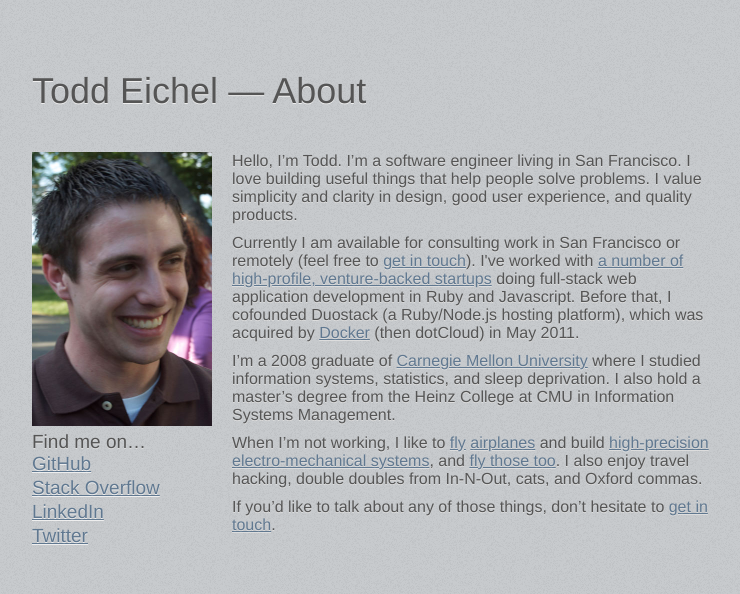
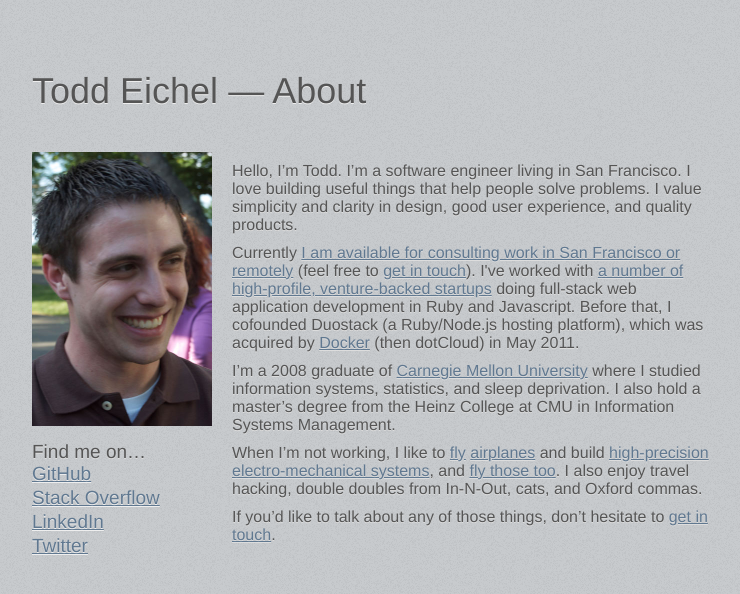
Before and after one commit to tfe/toddeichel.com, a Jekyll site: the page built from about.html, in a window 1280 px wide. Shown: the top 594 px of the page, without its empty margins (268-1008 px from the left). Built offline with Jekyll 4.4.1, drawn with Linux system fonts in a browser that asks for light colours.

```diff
--- a/about.html
+++ b/about.html
@@ -11,7 +11,7 @@ human_title: About
 </p>
 
 <p>
-  Currently I am available for consulting work in San Francisco or remotely
+  Currently <a href="/hire-me">I am available for consulting work in San Francisco or remotely</a>
   (feel free to <a href="mailto:todd@toddeichel.com">get in touch</a>). I've
   worked with <a href="/clients">a number of high-profile, venture-backed
   startups</a> doing full-stack web application development in Ruby and Javascript.
--- a/index.html
+++ b/index.html
@@ -13,6 +13,8 @@ body_class: splash
     <li>&middot;</li>
     <li><a href="clients/">clients</a></li>
     <li>&middot;</li>
+    <li><a href="hire-me/">hire me</a></li>
+    <li>&middot;</li>
     <li><a href="mailto:todd@toddeichel.com">contact</a></li>
   </ol>
 </div>
--- a/stylesheets/style.css
+++ b/stylesheets/style.css
@@ -69,13 +69,18 @@ h2 {
   font-weight: inherit;
 }
 
+h3 {
+  font-weight: normal;
+  font-size: 20px;
+}
+
 p {
   margin: 10px 0;
   text-shadow: 0 1px 0 #DDDDDD;
 }
 
-p:first-of-type {
-  margin-top: 0;
+strong, b {
+  font-weight: bold;
 }
 
 #sidebar {
```
Also changed, not shown: hire-me.html (added, +57 -0 lines).
